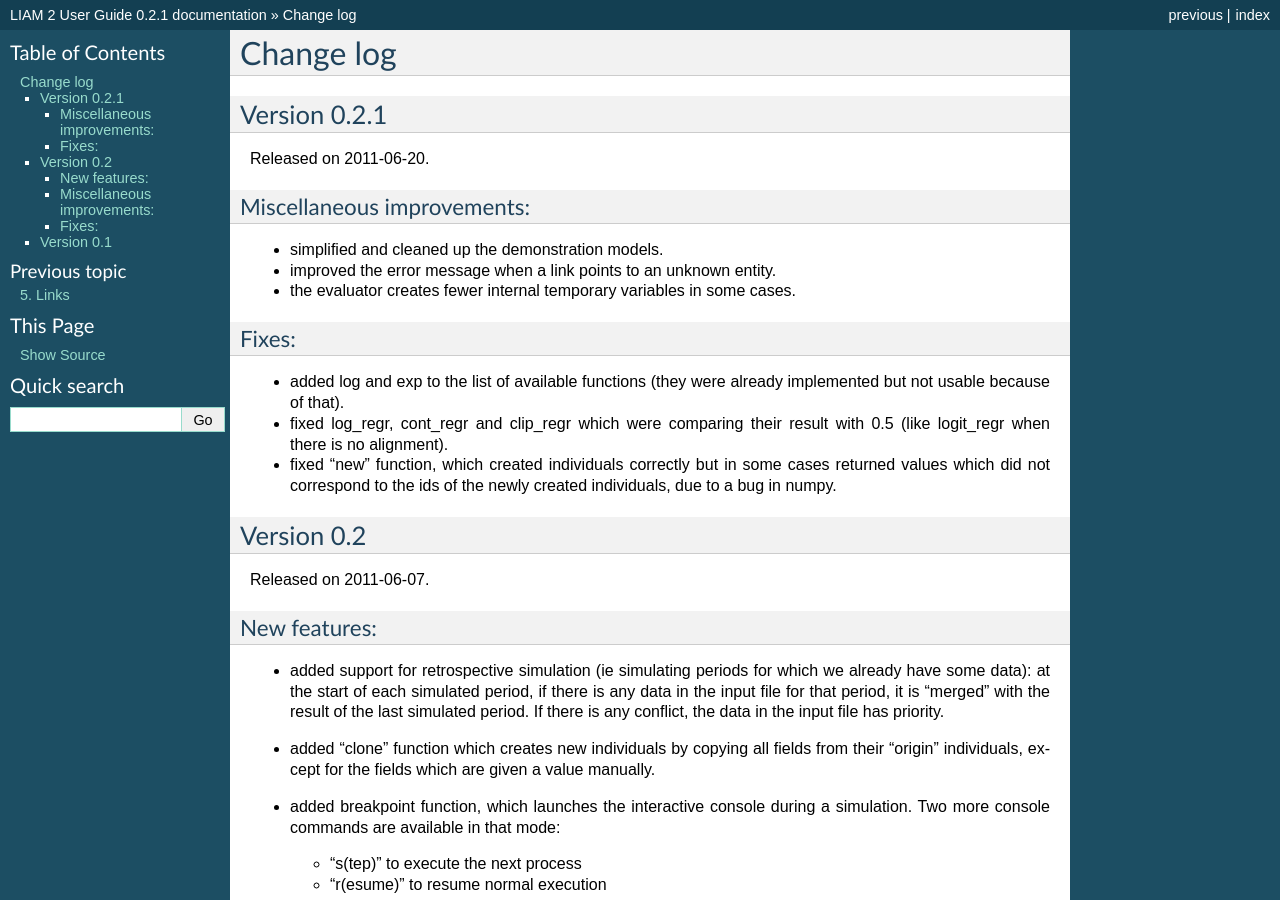
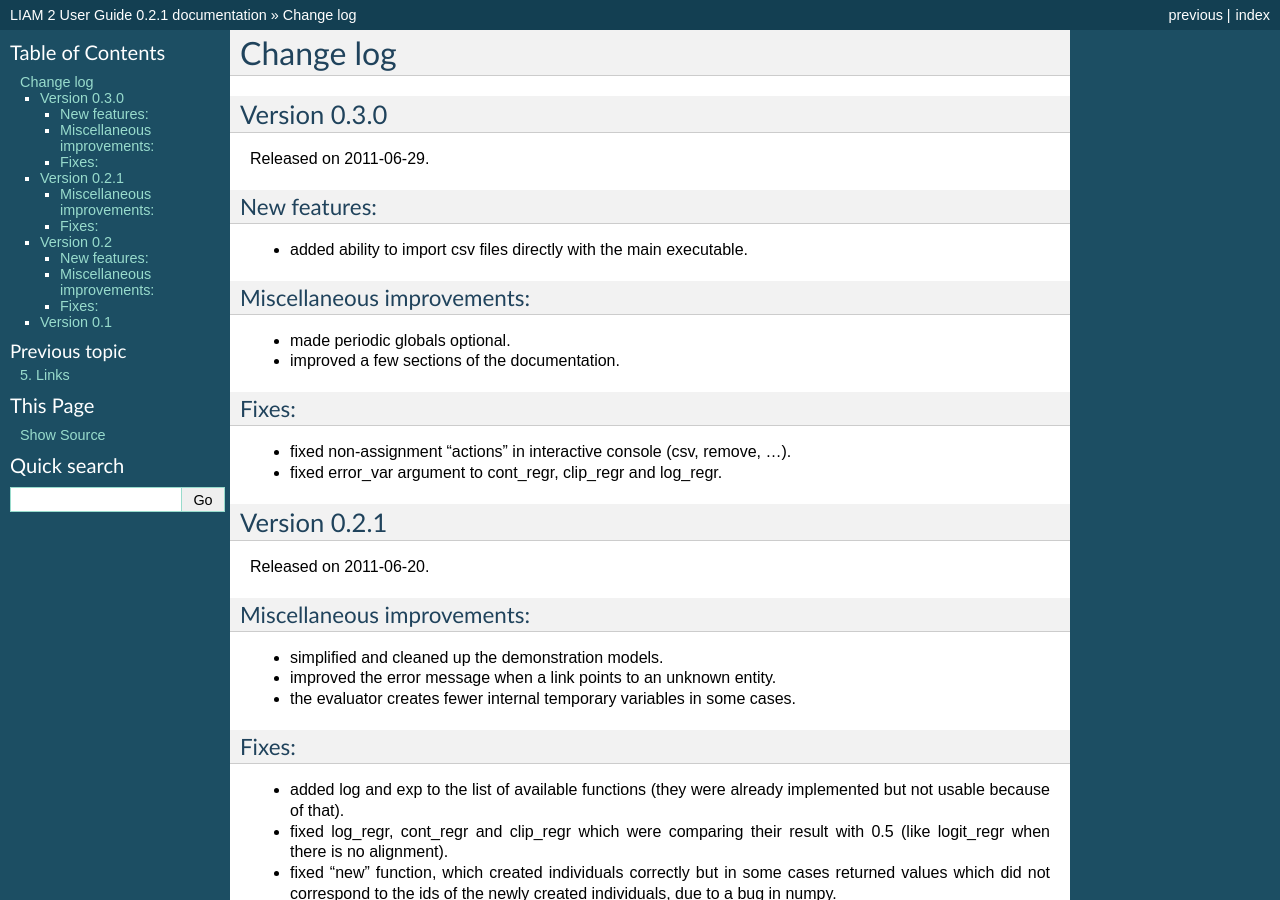
Before and after one commit to liam2/liam2, a Sphinx documentation site: the page built from doc/usersguide/source/changes.rst, in a window 1280 px wide and 900 px high. Built offline with Sphinx 7.4.7, drawn with Linux system fonts in a browser that asks for light colours; formulas are drawn with MathJax 3.

Commit message:
update changelog for 0.3.0

```diff
--- a/doc/usersguide/source/changes.rst
+++ b/doc/usersguide/source/changes.rst
@@ -2,6 +2,30 @@
 
 Change log
 ##########
+
+Version 0.3.0
+=============
+
+Released on 2011-06-29.
+
+New features:
+-------------
+
+* added ability to import csv files directly with the main executable.
+
+Miscellaneous improvements:
+---------------------------
+
+* made periodic globals optional.
+
+* improved a few sections of the documentation.
+
+Fixes:
+------
+
+* fixed non-assignment "actions" in interactive console (csv, remove, ...).
+
+* fixed error_var argument to cont_regr, clip_regr and log_regr.
 
 Version 0.2.1
 =============
```
